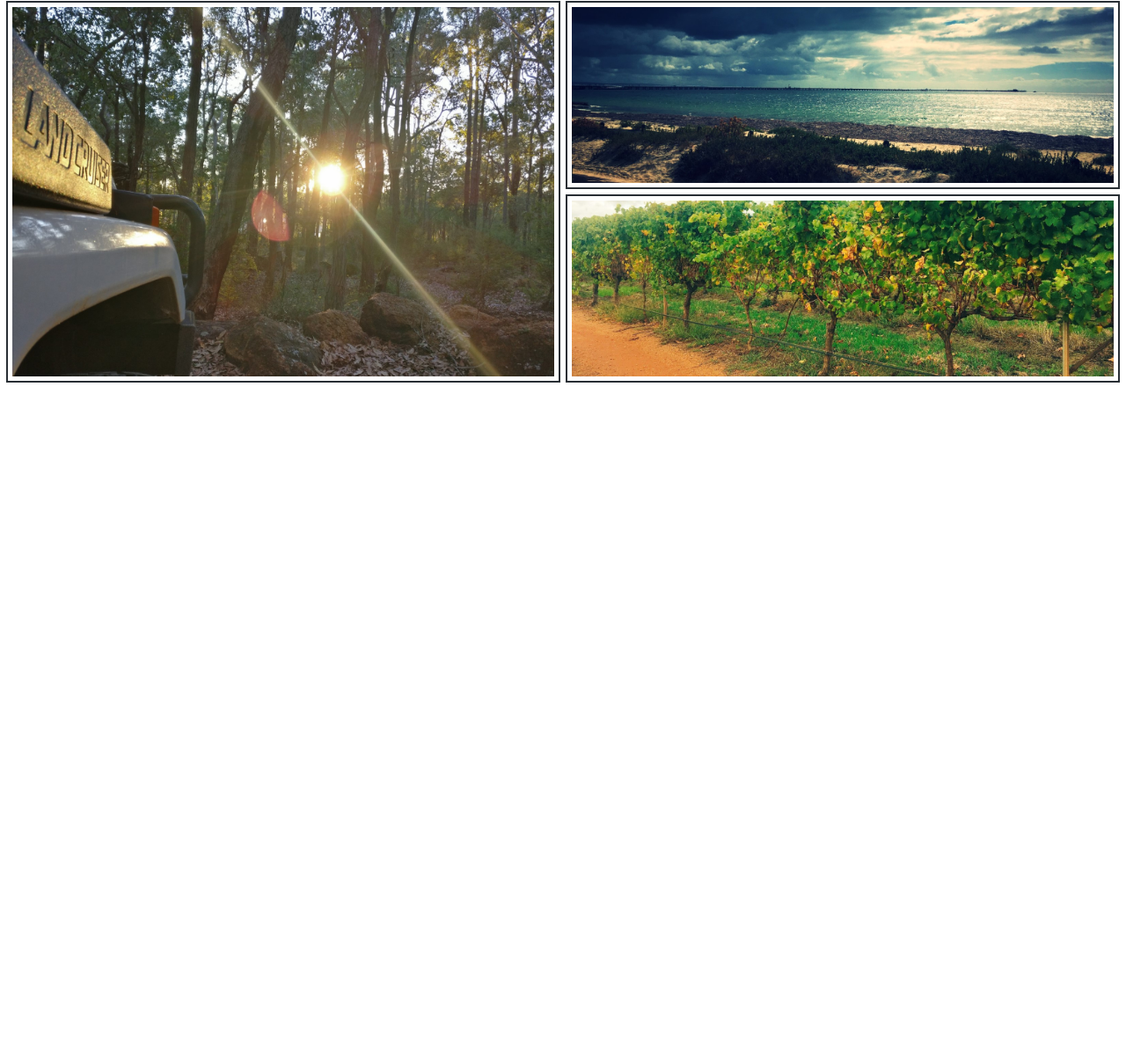
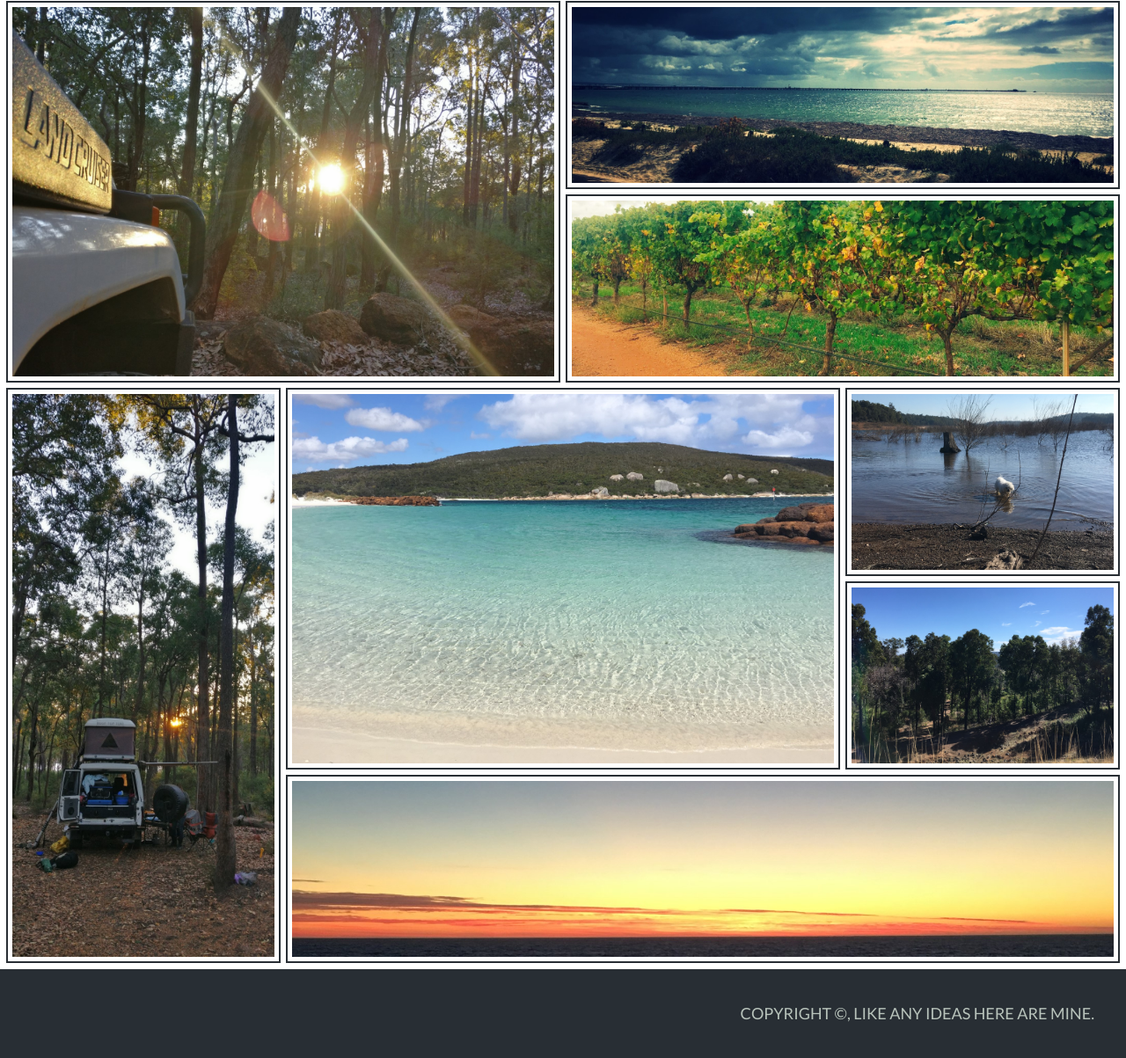
Before and after one commit to gfakouri/WA_Camping, a plain HTML site: page gallery.html in a window 1280 px wide. Shown: the part 929-2132 px from the top of the page at 88% size. Before the commit the page ends 1371 px from the top, so only its background shows below. Drawn offline with Linux system fonts and the light colour scheme.

Commit message:
Gallery - more images

```diff
--- a/gallery.html
+++ b/gallery.html
@@ -92,11 +92,20 @@
             <div class="photo9"></div>
             <div class="photo10"></div>
             <div class="photo11"></div>
+            <div class="photo12"></div>
+            <div class="photo13"></div>
+            <div class="photo14"></div>
+            <div class="photo15"></div>
+            <div class="photo16"></div>
         </section>
 
     </div>
 
-    </main>
+    <footer id="main-footer" class="grid">
+            <div>COPYRIGHT &copy;, LIKE ANY IDEAS HERE ARE MINE. </div>
+    </footer>
+
+
 
 </body>
 
--- a/galleryStyle.css
+++ b/galleryStyle.css
@@ -94,14 +94,15 @@ body,
                                 "photo4 photo4 photo2 photo8"
                                 "photo6 photo7 photo7 photo8"
                                 "photo9 photo9 photo10 photo10"
-                                "photo9 photo9 photo11 photo11";
+                                "photo9 photo9 photo11 photo11"
+                                "photo12 photo13 photo13 photo14"
+                                "photo12 photo13 photo13 photo15"
+                                "photo12 photo16 photo16 photo16";
         padding: 14px;
-
         }
 
-    .photo1, .photo2, .photo3, .photo4, .photo5, .photo6, .photo7, .photo8, .photo9, .photo10, .photo11 {
-        background-size: cover;
-        background-position: center;
+    .photo1, .photo2, .photo3, .photo4, .photo5, .photo6, .photo7, .photo8, .photo9, .photo10, .photo11, .photo12, .photo13, .photo14, .photo15, .photo16 {
+
         outline: 2px solid #282e34;
         outline-offset: 5px;
     }
@@ -195,6 +196,46 @@ body,
         background-position: center;
     }
 
+    .photo12 {
+        grid-area: photo12;
+        background: url("/camping_images/troopy3.jpg");
+        min-height: 600px;
+        background-size: cover;
+        background-position: center;
+    }
+
+    .photo13 {
+        grid-area: photo13;
+        background: url("/camping_images/albany.jpg");
+        min-height: 400px;
+        background-size: cover;
+        background-position: center;
+    }
+
+    .photo14 {
+        grid-area: photo14;
+        background: url("/camping_images/dogs2.jpg");
+        min-height: 200px;
+        background-size: cover;
+        background-position: center;
+    }
+
+    .photo15 {
+        grid-area: photo15;
+        background: url("/camping_images/trees3.jpg");
+        min-height: 200px;
+        background-size: cover;
+        background-position: center;
+    }
+
+    .photo16 {
+        grid-area: photo16;
+        background: url("/camping_images/beach3.jpg");
+        min-height: 200px;
+        background-size: cover;
+        background-position: center;
+    }
+
     .ptext {
         position: absolute;
         top: 50%;
@@ -220,6 +261,15 @@ body,
         color: green;
     }
 
+    #main-footer {
+        padding: 2em;
+        background: #282e34;
+        color: #b8c3bb;
+        font-size: 18px;
+        display: flex;
+        justify-content: right;
+    }
+
     @media(max-width:569px) {
 
         .navbar-nav {
@@ -239,7 +289,13 @@ body,
                                     "photo8"
                                     "photo9"
                                     "photo10"
-                                    "photo11";
+                                    "photo11"
+                                    "photo12"
+                                    "photo13"
+                                    "photo14"
+                                    "photo15"
+                                    "photo16";
+
 
 
             padding: 20px;
```
Also changed, not shown: camping_images/albany.jpg (added), camping_images/dogs2.jpg (added), camping_images/lake3.jpg (added), camping_images/trees3.jpg (added).
